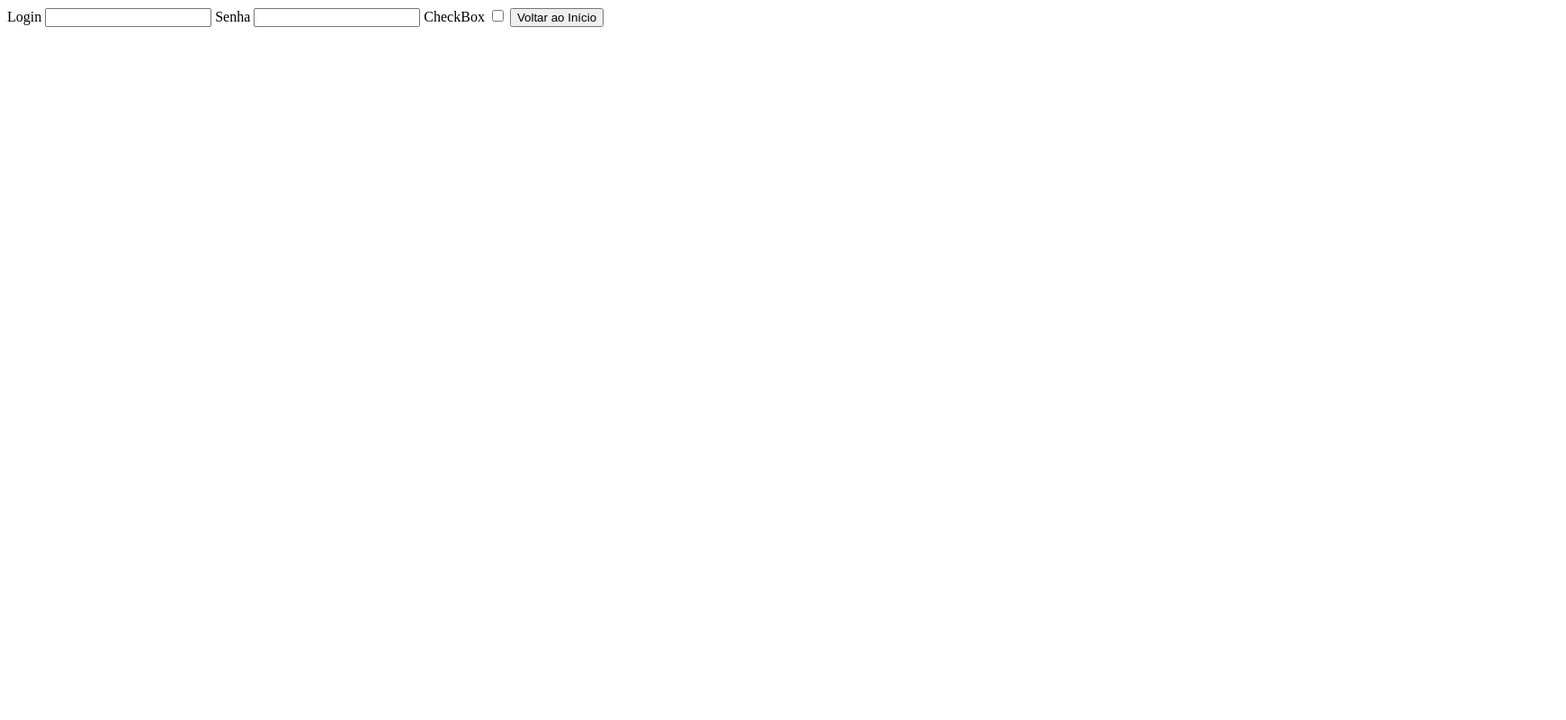
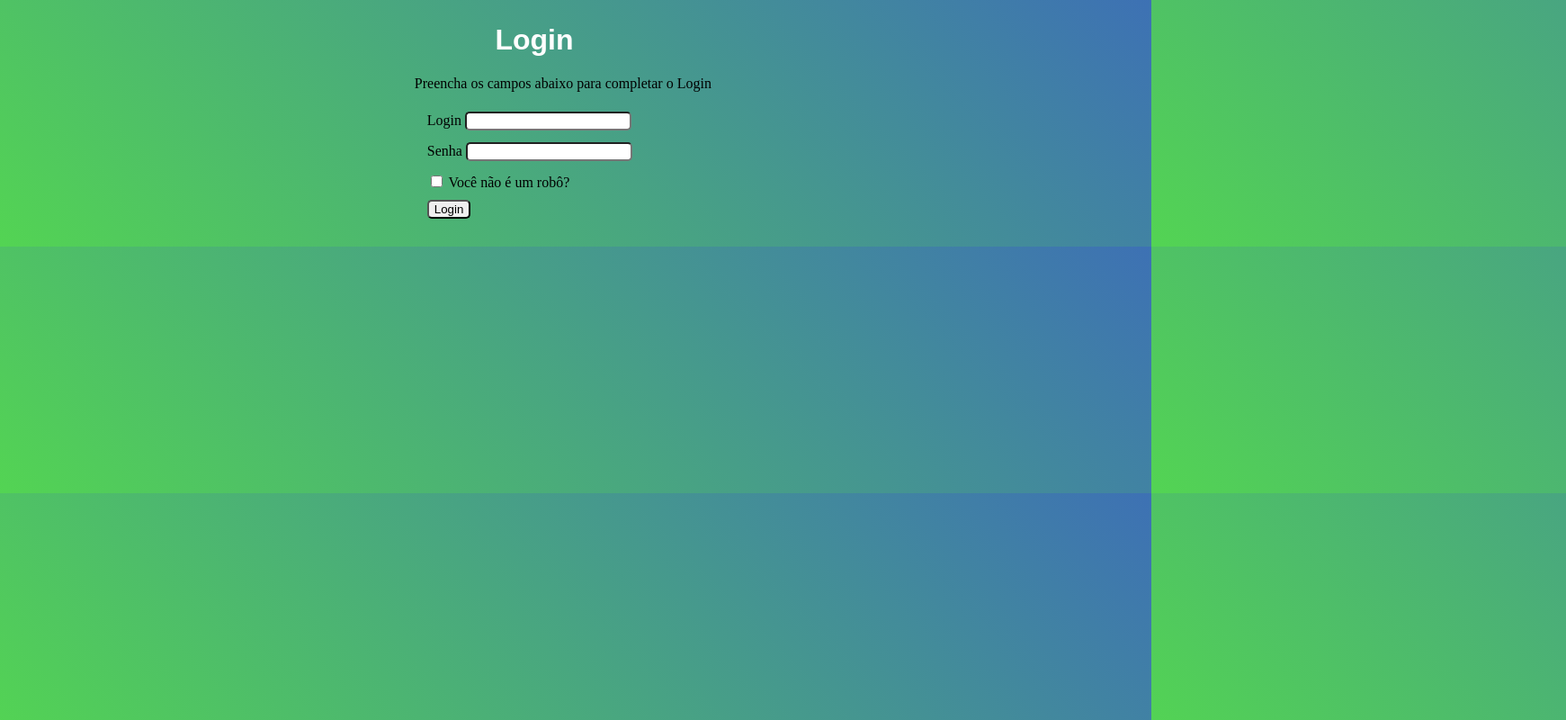
Before and after one commit to 95Cardoso95/atividade-online2, a plain HTML site: page login.html in a window 1280 px wide. Shown: the whole page at 90% size, 1741 px wide, since content can reach past the window. Drawn offline with Linux system fonts and the light colour scheme.

Commit message:
css-login

```diff
--- /dev/null
+++ b/css/login.css
@@ -0,0 +1,25 @@
+body{
+    width: 100%;
+    height: 100%;
+    background-image:linear-gradient(45deg,rgb(83, 212, 83), rgb(61, 113, 180));
+    margin-left: 36%;
+    margin-top: 2%;
+    justify-content: center ;
+
+
+}
+fieldset{
+    border: 0ch;
+}
+
+#titulo{
+font-family: sans-serif;
+color: white;
+margin-left: 7%;
+
+}
+
+input, button{
+    margin-bottom: 1em;
+    border-radius: 5px;
+}
--- a/css/style.css
+++ b/css/style.css
@@ -2,6 +2,7 @@ body{
     width: 100%;
     height: 100%;
     background-image:linear-gradient(45deg,rgb(83, 212, 83), rgb(61, 113, 180));
+    margin-top: 2%;
 }
 
 h1{
@@ -52,7 +53,7 @@ margin-left: 317px;
     height: 40px;
     width: 450px;
     border-radius: 25px;
-    box-shadow: 0px 0px 25px black;
+    box-shadow: 5px 5px 5px black;
     margin-left: 33,8%;
 }
 
--- a/login.html
+++ b/login.html
@@ -1,22 +1,34 @@
 <!DOCTYPE html>
-<html lang =pt_br>
+<html lang="pt-br">
+<head>
+    <meta charset="UTF-8">
+    <meta http-equiv="X-UA-Compatible" content="IE=edge">
+    <meta name="viewport" content="width=device-width, initial-scale=1.0">
     <title>Login</title>
-    <meta charset="utf-8">
-<head>
-
+    <link rel="stylesheet" href="css/login.css">
 </head>
 <body>
-<label for="name">Login</label>
-<input type="text"id="name">
+    <div>
+<h1 id="titulo"><strong>Login</strong> </h1>
+<p>Preencha os campos abaixo para completar o Login</p>
+    </div>
+    <form>
+        <fieldset class="grupo">
+            <div>
+                <label>Login</label>
+                <input type="text" name="login" id="login">
+            </div>
+            <div>
+                <label>Senha</label>
+                <input type="password" name="senha" id="senha">
+            </div>
+            <div>
+                <input type="checkbox"> Você não é um robô? </input>
+            </div>
 
-<label for="password"id="senha">Senha</label>
-<input type="password" name="Senha" id="senha">
-
-<label for="checkbox">CheckBox</label>
-<input type="checkbox" name="Marque a caixa" id="checkbox">
-
-<button><a href="index.html"></a>Voltar ao Início</button>
+            <div><button id="botao">Login</button></div>
+        </fieldset>
+    </form>
 
 </body>
-
 </html>
```
Also changed, not shown: login.jpg.
